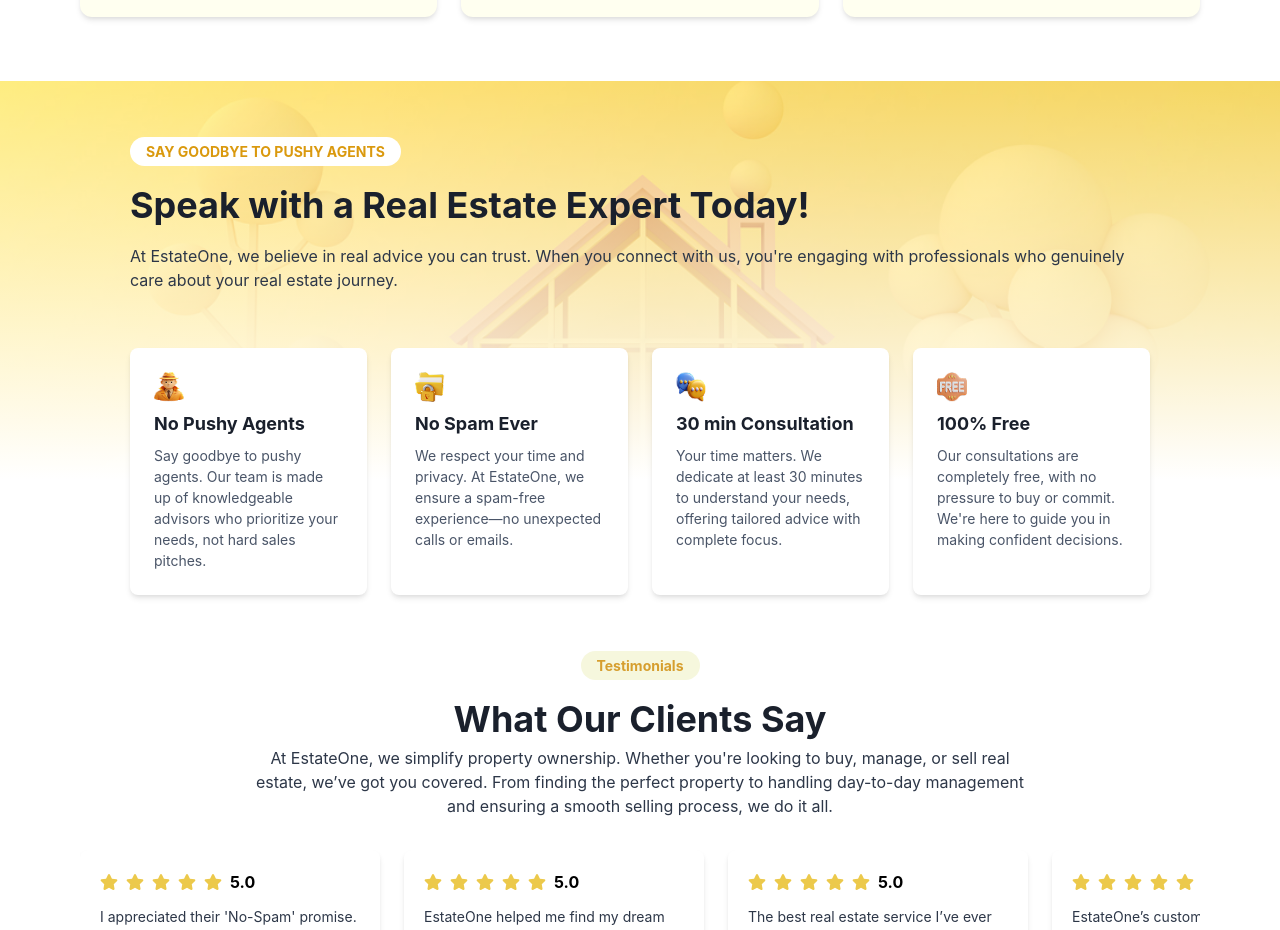
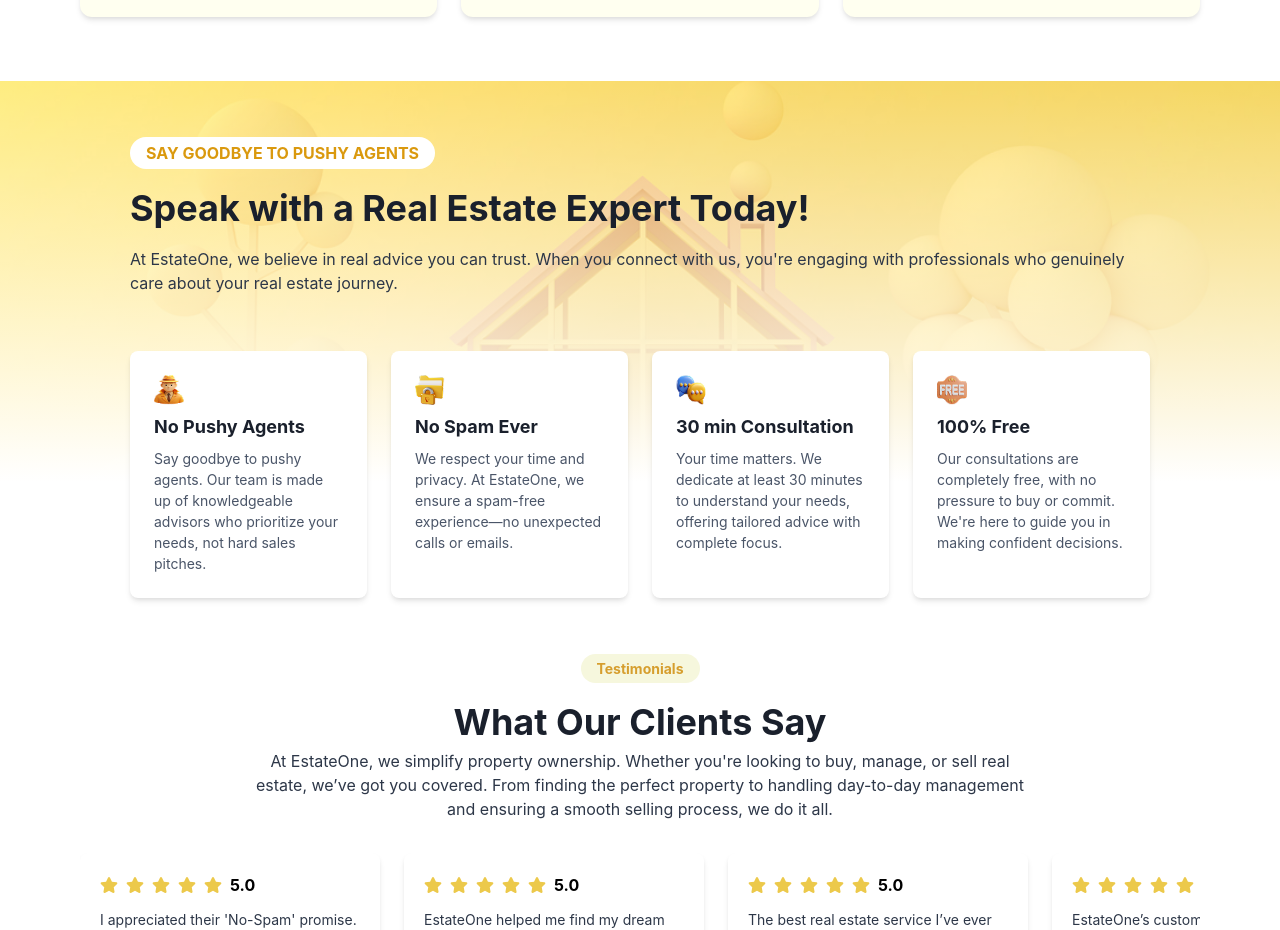
Before and after one commit to Ahsan-26/estate-frontend, a React (Create React App) app: page / in a window 1280 px wide. Shown: the part 1200-2130 px from the top of the page. Built offline with nearby package versions, Linux system fonts and the light colour scheme.

Commit message:
small issues fixed

```diff
--- a/src/components/Home/ExpertSection.js
+++ b/src/components/Home/ExpertSection.js
@@ -25,7 +25,7 @@
           <Text
             bg="white"
             color="#da990e"
-            fontSize="sm"
+            fontSize="l"
             fontWeight="bold"
             px={4}
             py={1}
```
